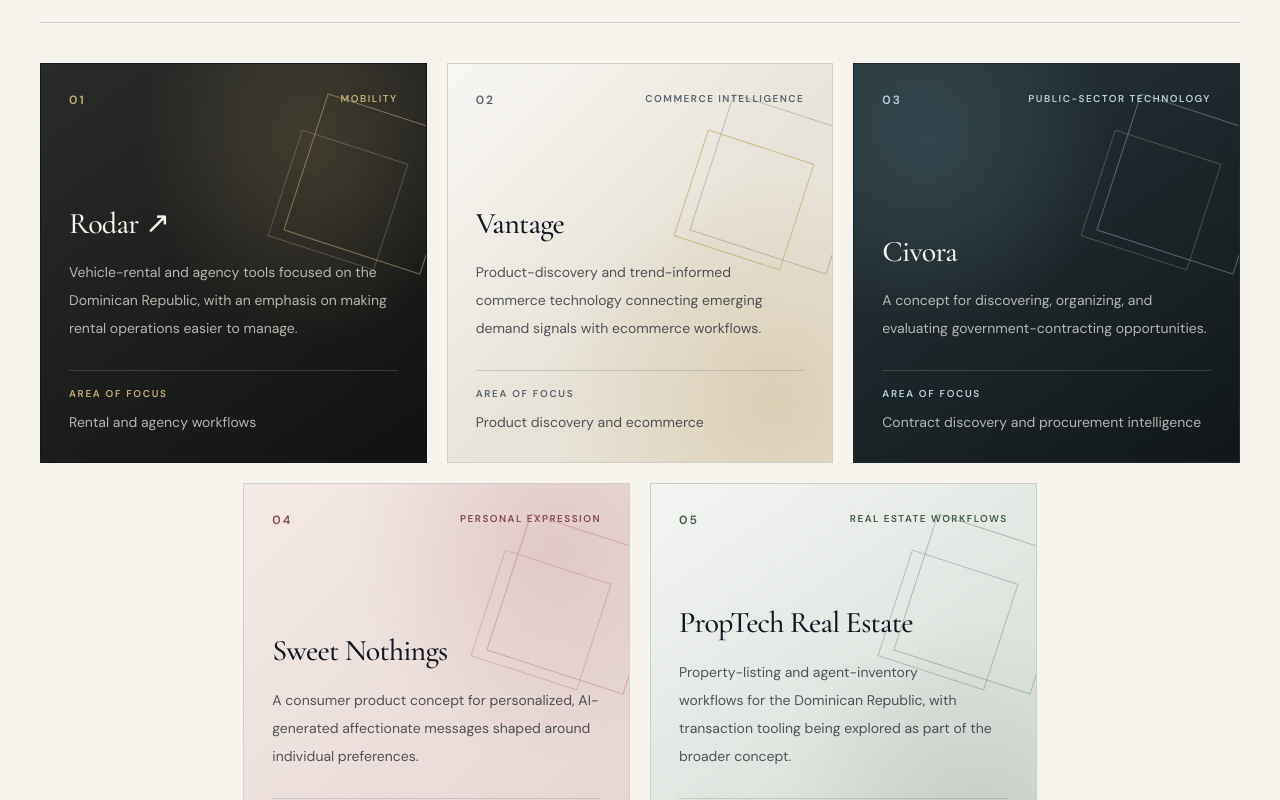
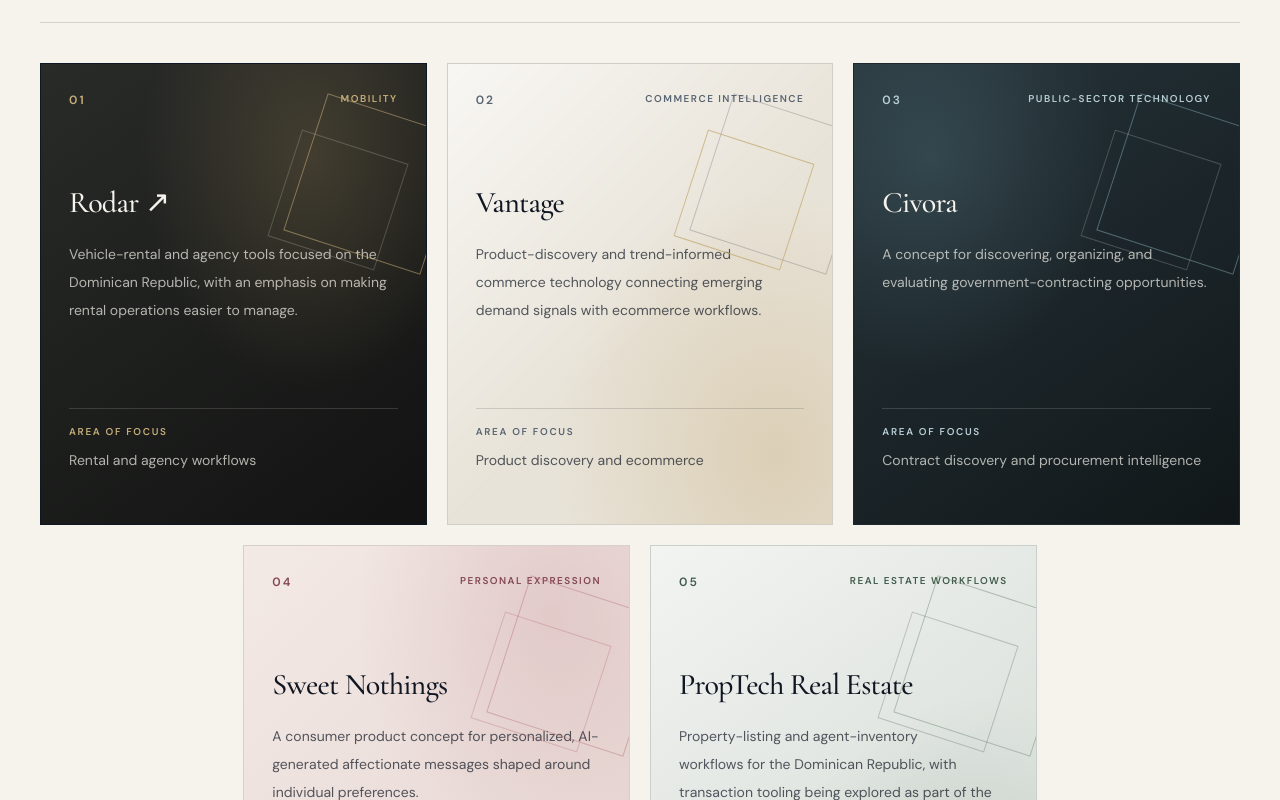
Before and after one commit to StarksDOOM/fulcastle-site, a Next.js app: page /ventures in a window 1280 px wide. Shown: the part 920-1720 px from the top of the page. Built offline with nearby package versions, Linux system fonts and the light colour scheme.

Commit message:
style(ventures): align responsive card titles and focus dividers

```diff
--- a/app/ventures/page.tsx
+++ b/app/ventures/page.tsx
@@ -184,7 +184,7 @@ export default async function VenturesPage() {
                     aria-hidden="true"
                     className={`absolute right-8 top-20 h-28 w-28 rotate-[18deg] border ${venture.shapeAlt}`}
                   />
-                  <div className="flex items-start justify-between gap-4 p-6 sm:p-7">
+                  <div className="flex items-start justify-between gap-4 p-6 sm:min-h-[4.25rem] sm:p-7 lg:min-h-[4.25rem]">
                     <span className={`text-xs font-semibold tracking-[0.18em] ${venture.label}`}>
                       {venture.number}
                     </span>
@@ -192,9 +192,9 @@ export default async function VenturesPage() {
                       {locale === "es" ? venture.categoryEs : venture.category}
                     </span>
                   </div>
-                  <div className="mt-auto p-6 pt-12 sm:p-7 sm:pt-12">
+                  <div className="mt-auto flex flex-1 flex-col justify-end p-6 pt-12 sm:p-7 sm:pt-12">
                     <h3
-                      className="max-w-sm font-display text-2xl leading-tight tracking-tight sm:text-3xl"
+                      className="max-w-sm font-display text-2xl leading-tight tracking-tight sm:min-h-[2.5rem] sm:text-3xl lg:min-h-[2.5rem]"
                       id={`${venture.id}-title`}
                     >
                       {venture.id === "rodar" ? (
@@ -208,14 +208,14 @@ export default async function VenturesPage() {
                         venture.name
                       )}
                     </h3>
-                    <p className={`mt-4 max-w-md text-sm leading-7 ${venture.tone}`}>
+                    <p className={`mt-4 max-w-md text-sm leading-7 ${venture.tone} sm:min-h-[9.5rem] lg:min-h-[8.75rem]`}>
                       {locale === "es" ? venture.descriptionEs : venture.description}
                     </p>
                     <div className="mt-7 border-t border-current/15 pt-4">
                       <p className={`text-[0.62rem] font-semibold uppercase tracking-[0.17em] ${venture.label}`}>
                         {locale === "es" ? "Área de enfoque" : "Area of focus"}
                       </p>
-                      <p className={`mt-2 text-sm leading-6 ${venture.tone}`}>
+                      <p className={`mt-2 text-sm leading-6 ${venture.tone} sm:min-h-[3rem] lg:min-h-[3rem]`}>
                         {locale === "es" ? venture.focusEs : venture.focus}
                       </p>
                     </div>
```
